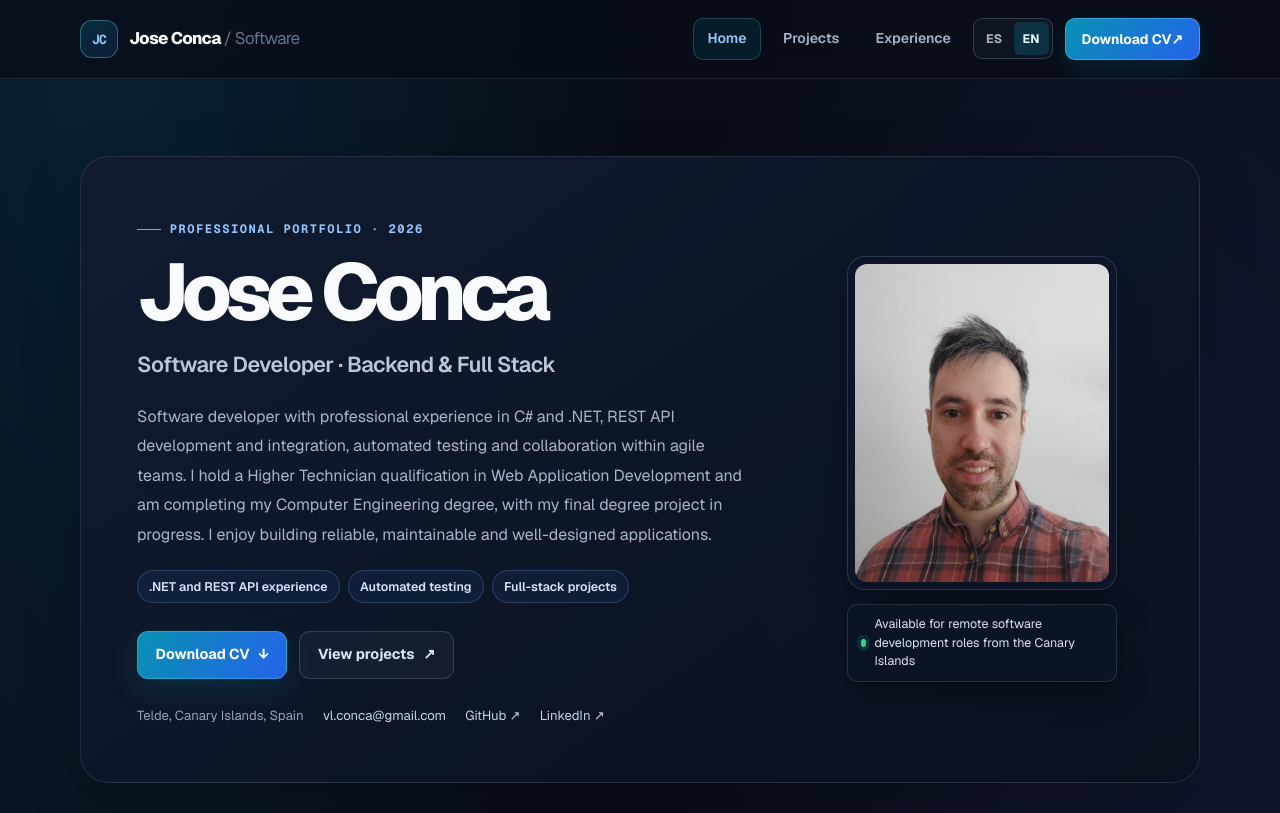
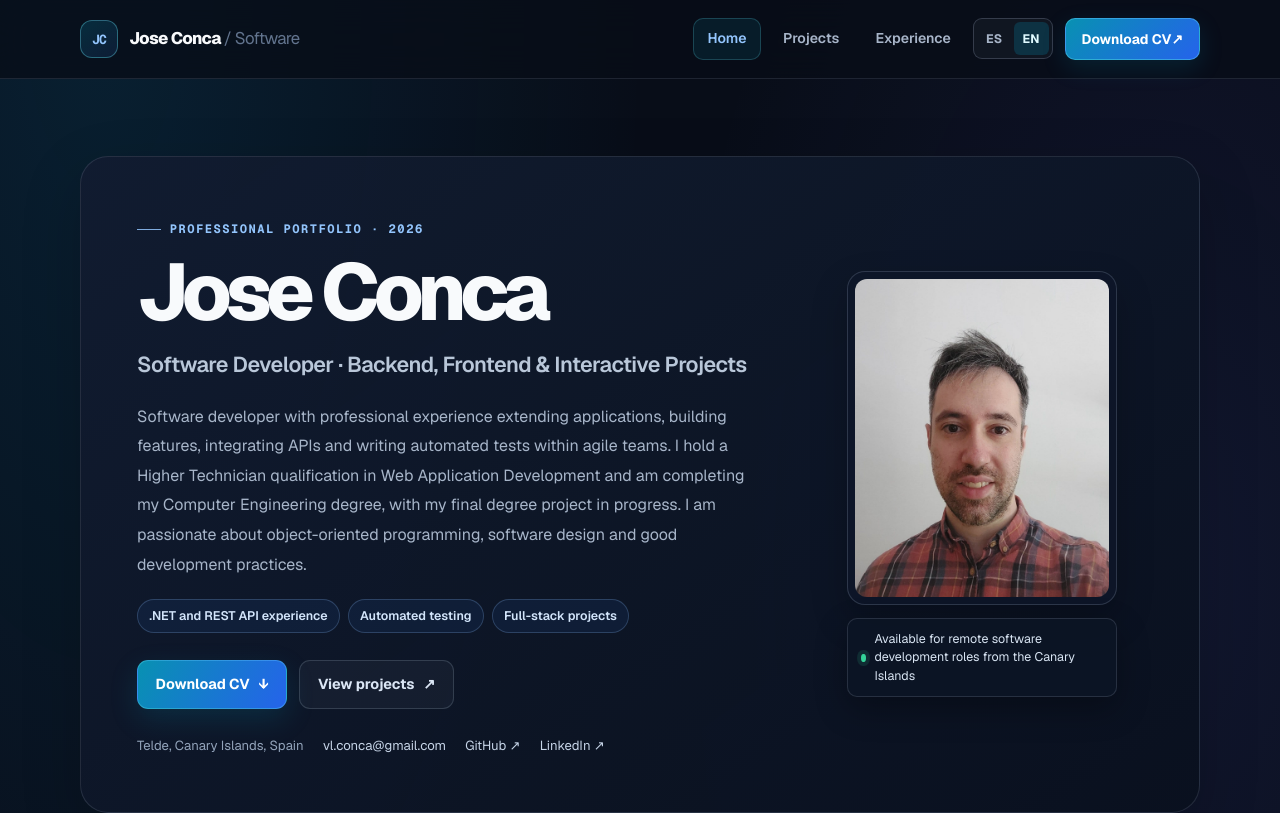
Before and after one commit to joseconca/joseconca.github.io, a Next.js app: page /en in a window 1280 px wide. Shown: the top 813 px of the page. Built offline with nearby package versions, Linux system fonts and the light colour scheme.

Commit message:
Presenta un perfil de desarrollo generalista en src/data/en/datosContacto.ts

```diff
--- a/src/data/en/datosContacto.ts
+++ b/src/data/en/datosContacto.ts
@@ -1,13 +1,13 @@
 export const datosContacto = {
   nombre: "Jose Conca",
-  rol: "Software Developer · Backend & Full Stack",
+  rol: "Software Developer · Backend, Frontend & Interactive Projects",
   email: "vl.conca@gmail.com",
   localizacion: "Telde, Canary Islands, Spain",
   webCv: "https://joseconca.github.io/en/",
   github: "https://github.com/joseconca",
   linkedin: "https://linkedin.com/in/joseconca",
   perfilProfesional:
-    "Software developer with professional experience in C# and .NET, REST API development and integration, automated testing and collaboration within agile teams. I hold a Higher Technician qualification in Web Application Development and am completing my Computer Engineering degree, with my final degree project in progress. I enjoy building reliable, maintainable and well-designed applications.",
+    "Software developer with professional experience extending applications, building features, integrating APIs and writing automated tests within agile teams. I hold a Higher Technician qualification in Web Application Development and am completing my Computer Engineering degree, with my final degree project in progress. I am passionate about object-oriented programming, software design and good development practices.",
   otrosDatos: [
     {
       etiqueta: "Languages",
```
